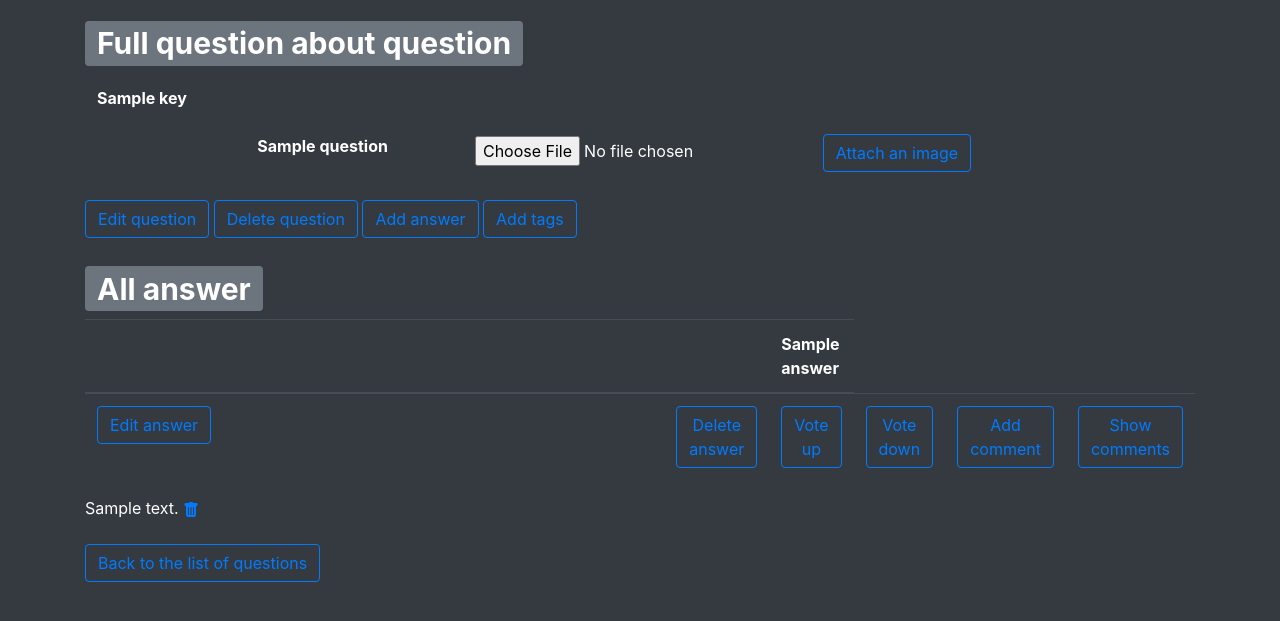
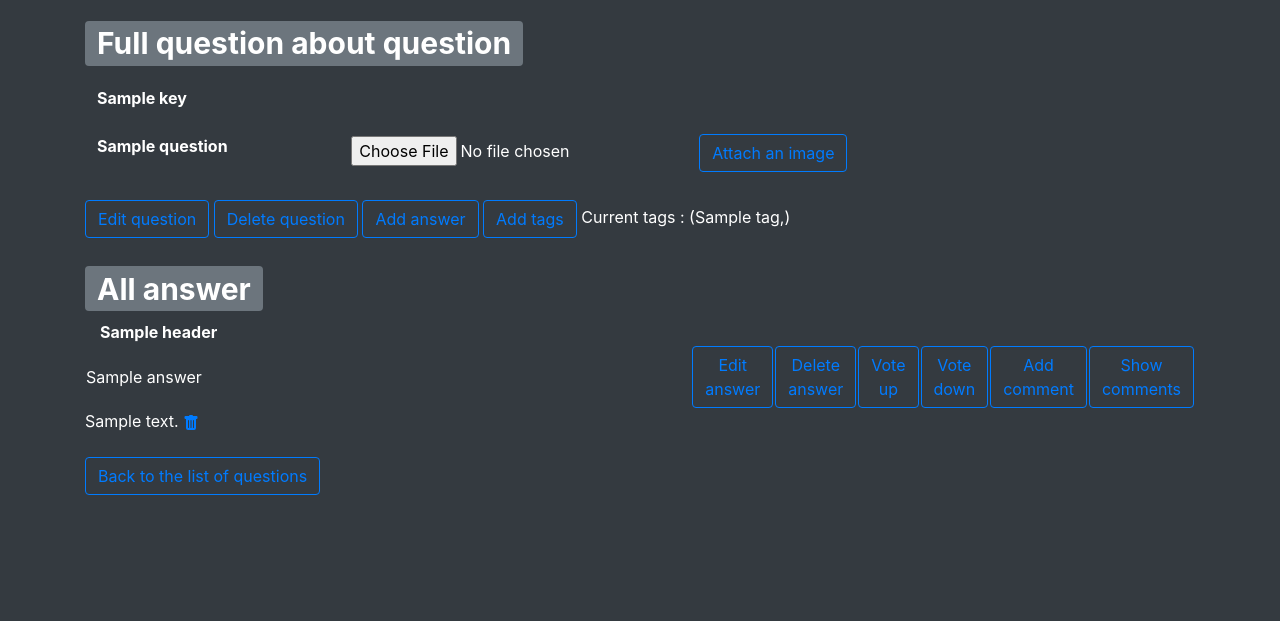
Before and after one commit to JoannaPia/Just-ask, a Flask app: template templates/display_question.html in a window 1280 px wide. Shown: the top 621 px of the page. Run offline with Flask 2, Linux system fonts and the light colour scheme; the template is opened without the code that fills it: most values are stand-ins (such as "Sample title", 1, 10 or a date in 2020); lists and menus that the app fills with data are empty; some libraries are stand-ins or nearby versions.

Commit message:
(sort questions, add tags)

```diff
--- a/app.py
+++ b/app.py
@@ -2,7 +2,7 @@ from flask import Flask, render_template, request, url_for, redirect
 import os
 import data_manager
 import re
-
+import sort
 
 HEADERS_PRINT = {"id": "Question ID", "submission_time": "Submission time", "view_number": "View number",
                  "vote_number": "Vote number", "title": "Title", "message": "Message", "image": "Image"}
@@ -48,9 +48,13 @@ def display_question(question_id):
     question = data_manager.get_question(question_id)
     answers = data_manager.get_answers(question_id)
     comments = data_manager.get_comments(question_id)
+    tags_name = []
+    tags = data_manager.get_tags(question_id)
+    for tag in tags:
+        tags_name.append(data_manager.get_tags_name(tag["tag_id"]))
     return render_template("display_question.html", headers=QUESTIONS_HEADERS, question=question,
                            answers_headers=ANSWERS_HEADERS, answers=answers, headers_print=HEADERS_PRINT,
-                           comments=comments)
+                           comments=comments, tags_name=tags_name)
 
 @app.route('/save_answer/<int:q_id>', methods=['POST'])
 def save_answer(q_id):
@@ -70,7 +74,7 @@ def delete_question(question_id):
         data_manager.delete_comment_to_answer(id["id"])
     data_manager.delete_question_tag(question_id)
     data_manager.delete_question(question_id)
-    return redirect(url_for('index'))
+    return redirect(url_for('list'))
 
 @app.route('/answer/<int:answer_id>/delete')
 def delete_comment_to_answer(answer_id):
@@ -135,7 +139,7 @@ def vote_up_on_question(question_id, table):
     if table == "question":
         data_manager.vote_up_question(id=question_id)
     questions = data_manager.get_all_questions()
-    return redirect(url_for('index'))
+    return redirect(url_for('list'))
 
 
 @app.route('/vote-down/<int:question_id>/<table>')
@@ -143,7 +147,7 @@ def vote_down_on_question(question_id, table):
     if table == "question":
         data_manager.vote_down_question(id=question_id)
     questions = data_manager.get_all_questions()
-    return redirect(url_for('index'))
+    return redirect(url_for('list'))
 
 
 @app.route('/edit_question/<int:question_id>/edit', methods=['GET'])
@@ -174,7 +178,7 @@ def search_phrase():
 def sort_questions():
     order_by = request.form['order_by']
     order_direction = request.form['order_direction']
-    questions = data_manager.sort_questions(order_by, order_direction)
+    questions = sort.sort_questions(order_by, order_direction)
     return render_template("list.html", headers=QUESTIONS_HEADERS,
                            headers_print=HEADERS_PRINT, questions=questions)
 
@@ -186,18 +190,17 @@ def new_tag(question_id):
         tags_name.append(data_manager.get_tags_name(tag["tag_id"]))
     question = data_manager.get_question(question_id)
     tags_list = data_manager.get_tags_list()
-    print ("a")
     return render_template("new_tag.html", headers=QUESTIONS_HEADERS, headers_print=HEADERS_PRINT, question=question,
                            tags_name=tags_name, tags_list=tags_list)
 
 
-@app.route('/question/<question_id>/add_tag', methods=["GET"])
+@app.route('/question/<question_id>/add_tag', methods=["GET", "POST"])
 def add_tag(question_id):
     tag_name = request.args.get('tag')
-    for x in tag_name:
-        print(x)
-    tag_id = data_manager.get_tag_id(tag_name["name"])
-    data_manager.add_tag_to_question(question_id, tag_id['name'])
+
+    tag_id = data_manager.get_tag_id(tag_name)
+    print(tag_id['id'])
+    data_manager.add_tag_to_question(question_id, tag_id["id"])
     return redirect(url_for('display_question', question_id=question_id))
 
 if __name__ == '__main__':
--- a/data_manager.py
+++ b/data_manager.py
@@ -414,17 +414,6 @@ def get_five_questions(cursor: RealDictCursor) -> dict:
     questions = cursor.fetchall()
     return questions
 
-@database_common.connection_handler
-def sort_questions(cursor: RealDictCursor, order_by, order_direction) -> dict:
-    query = """
-        SELECT id, submission_time, view_number, vote_number, title
-            FROM question
-            ORDER by %(order_by)s DESC
-            """
-    param = {'order_by': order_by}
-    cursor.execute(query, param)
-    questions = cursor.fetchall()
-    return questions
 
 @database_common.connection_handler
 def get_answers_id(cursor: RealDictCursor, question_id):
@@ -486,11 +475,11 @@ def get_tag_id(cursor:RealDictCursor, tag_name):
     query = """
     SELECT id
     FROM tag
-    WHERE name = %(tag_id)s
+    WHERE name = %(tag_name)s
     """
     param = {"tag_name": tag_name}
     cursor.execute(query, param)
-    return cursor.fetchall()
+    return cursor.fetchone()
 
 @database_common.connection_handler
 def add_tag_to_question(cursor:RealDictCursor, question_id, tag_id):
--- a/static/css/style.css
+++ b/static/css/style.css
@@ -8,4 +8,8 @@ body {
   background-color: #fff;
   -webkit-text-size-adjust: 100%;
   -webkit-tap-highlight-color: rgba(0, 0, 0, 0);
+
 }
+.form-control{
+  width: 200px;
+}
--- a/templates/display_question.html
+++ b/templates/display_question.html
@@ -27,7 +27,7 @@
             </tr>
         </thead>
         <tbody>
-            <th>
+            <tr>
                     {% for header in headers %}
                         <th>
                             {% if header == "image" %}
@@ -43,7 +43,7 @@
                     <input type="submit" value="Attach an image" class="btn btn-outline-primary">
                     </form>
                 </th>
-            </th>
+            </tr>
 
         </tbody>
     </table>
@@ -59,20 +59,23 @@
         <th scope="col">
         <a href="{{ url_for("new_tag", question_id=question["id"]) }}"><button class="btn btn-outline-primary">Add tags</button></a>
         </th>
-        <br>
-        <table class="table table-hover table-dark">
-            <thead>
-        <br>
+         Current tags :
+            {% if tags_name %}
+            {% for tags in tags_name %}
+                {{ tags['name'], }}
+            {% endfor %}
+            {% endif %}
+        <br><br>
         <h1><span class="badge badge-secondary">All answer</span></h1>
-         <th class="col">
         {% if answers == [] %}
             There are no answers to this question yet
-                        <br><br>
+
         {% else %}
+        <table >
+            <thead>
+                <tr class="col">
+                {% for header in answers_headers %}
                     <th class="col">
-                        {% for answer in answers %}
-                            {% for header in answers_headers %}
-                             </th>
                         {% if header == "image" %}
                             {% for answer_image_name in answer_image_names %}
                                 {% if "answer"+display_answer['id'] in answer_image_name %}
@@ -80,34 +83,51 @@
                                 {% endif %}
                             {% endfor %}
                         {% else %}
-                            <th class="col">
+                            {{ header }}
+                        {% endif %}
+                    </th>
+                {% endfor %}
+                </tr>
+            </thead>
+            <tbody>
+                {% for answer in answers %}
+                     <tr>
+                        {%  for header in answers_headers %}
+                        <td>
+                            {% if header == "image" %}
+                                {% for answer_image_name in answer_image_names %}
+                                    {% if "answer"+display_answer['id'] in answer_image_name %}
+                                        <img src="{{ url_for('static', filename='images/' + answer_image_name) }}" alt="Image not found" width="100" height="100">
+                                    {% endif %}
+                                {% endfor %}
+                            {% else %}
                                 {{ answer[header] }}
                             {%  endif %}
-                    </th>
-         </th>
-            </thead>
+                        </td>
                         {% endfor %}
 
-                    <th class="col">
+                        <td>
                             <a href="{{ url_for("edit_answer",answer_id=answer["id"]) }}"><button class="btn btn-outline-primary" type="submit" >Edit answer</button></a>
-                    </th>
-                    <th class="col">
+                        </td>
+                        <td>
                             <a href="{{ url_for("delete_comment_to_answer", answer_id=answer["id"]) }}"><button class="btn btn-outline-primary" type="submit" >Delete answer</button></a>
-                    </th>
-                    <th class="col">
+                        </td>
+                        <td>
                             <a href="{{ url_for("vote_up_answers", answer_id=answer["id"]) }}"><button class="btn btn-outline-primary" type="submit">Vote up</button></a>
-                    </th>
-                    <th class="col">
+                        </td>
+                        <td>
                             <a href="{{ url_for("vote_down_answers", answer_id=answer["id"]) }}"><button class="btn btn-outline-primary" type="submit">Vote down</button></a>
-                    </th>
-                    <th class="col">
+                        </td>
+                        <td>
                              <button class="btn btn-outline-primary" onClick="showComment({{ answer["id"] }})">Add comment</button>
-                    </th>
-                    <th class="col">
+                        </td>
+                        <td>
                            <button class="btn btn-outline-primary" onClick="showComments({{ answer["id"] }})">Show comments</button>
-                    </th>
-                </th>
-             </table>
+                        </td>
+                    </tr>
+
+            </tbody>
+        </table class="table table-hover table-dark">
             <tr>
 
                 <div id="comment{{ answer['id'] }}" style='display:none;'>
@@ -139,8 +159,6 @@
                         </div>
                 {% endfor %}
             </tr>
-        </tbody>
-    </table>
         {% endif %}
           <br>
        <a href="{{ url_for("list" ) }}"><button class="btn btn-outline-primary">Back to the list of questions</button></a>
--- a/templates/edit_answer.html
+++ b/templates/edit_answer.html
@@ -10,7 +10,7 @@
     <h1><span class="badge badge-secondary">Edit answer</span></h1>
     <form action="{{ url_for('save_edit_answer', answer_id=answer_id) }}" method="POST">
         <label for="message">Enter new message (answer)</label><br>
-        <textarea name="message" id="message" rows="4" cols="50" minlength="5" maxlength="500" placeholder="{{ answer['message'] }}"></textarea>
+        <textarea name="message" id="message" rows="4" cols="50" minlength="5" maxlength="500">{{ answer['message'] }}</textarea>
         <br><br>
         <button class="btn btn-outline-primary" type="submit" value="Submit">Save edit answer</button>
     </form>
--- a/templates/index.html
+++ b/templates/index.html
@@ -7,7 +7,6 @@
     <script type = "text/javascript"
          src = "{{ url_for('static', filename = 'comment_question.js') }}" >
     </script>
-    <!--link href="/static/style.css" rel="stylesheet"-->
     <link rel="stylesheet" href="https://stackpath.bootstrapcdn.com/bootstrap/4.3.1/css/bootstrap.min.css" integrity="sha384-ggOyR0iXCbMQv3Xipma34MD+dH/1fQ784/j6cY/iJTQUOhcWr7x9JvoRxT2MZw1T" crossorigin="anonymous">
 
 </head>
@@ -91,7 +90,7 @@
                             <label for="message">Comment:</label><br>
                             <textarea name="message" id="message" minlength="3" rows="4" cols="50" maxlength="500"></textarea>
                             <br><br>
-                            <button class="btn btn-outline-primary type="submit" value="Submit">Add comment_q</button>
+                            <button class="btn btn-outline-primary" type="submit" value="Submit">Add comment_q</button>
                        </form>
             </div>
             <div id="comments_q{{ question['id'] }}" style='display:none;'>
```
Also changed, not shown: sort.py (added, +83 -0 lines), templates/list.html (+10 -10 lines), templates/new_tag.html (+5 -4 lines). Lines whose indentation alone changed are shown as unchanged.
